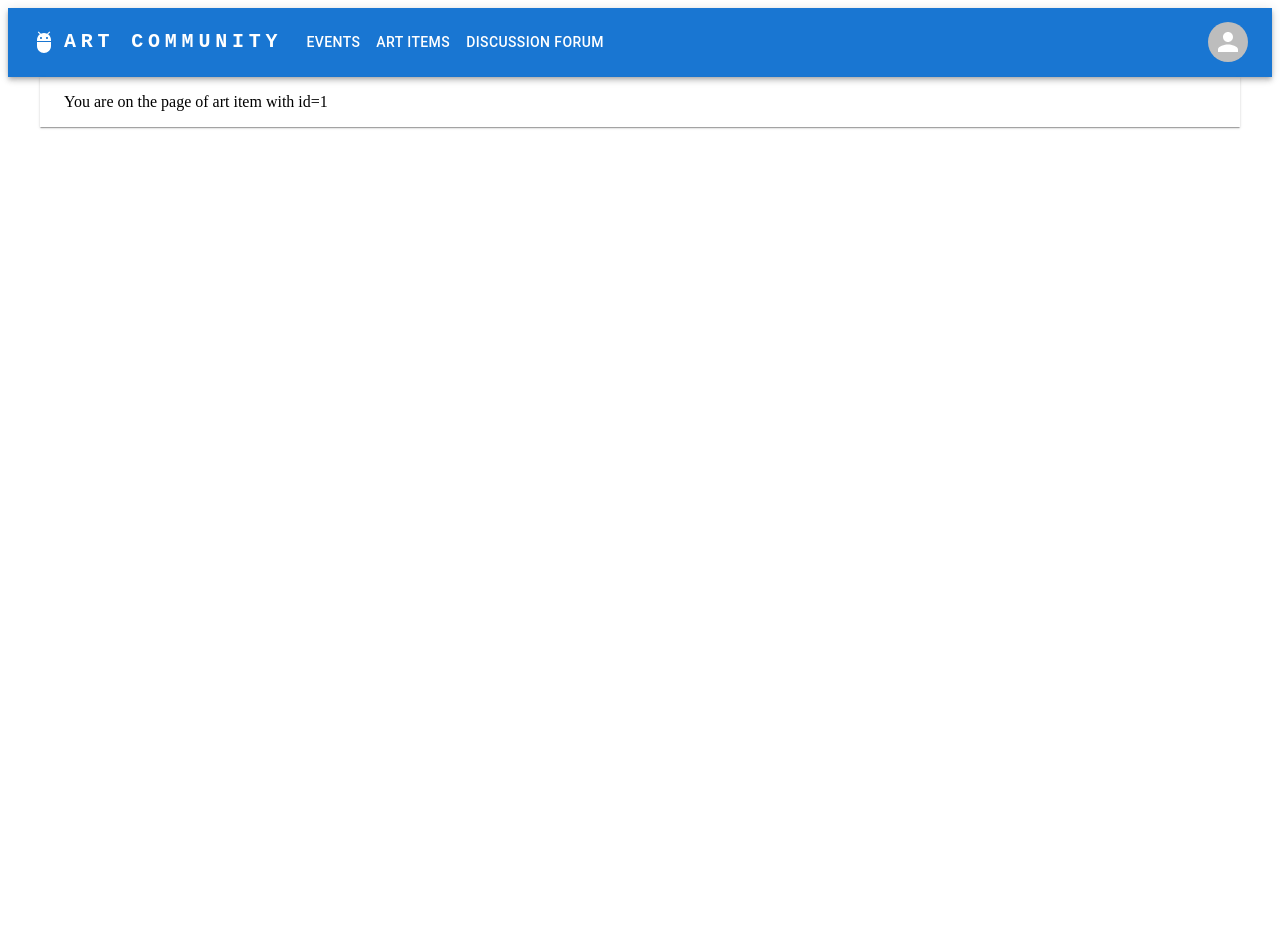
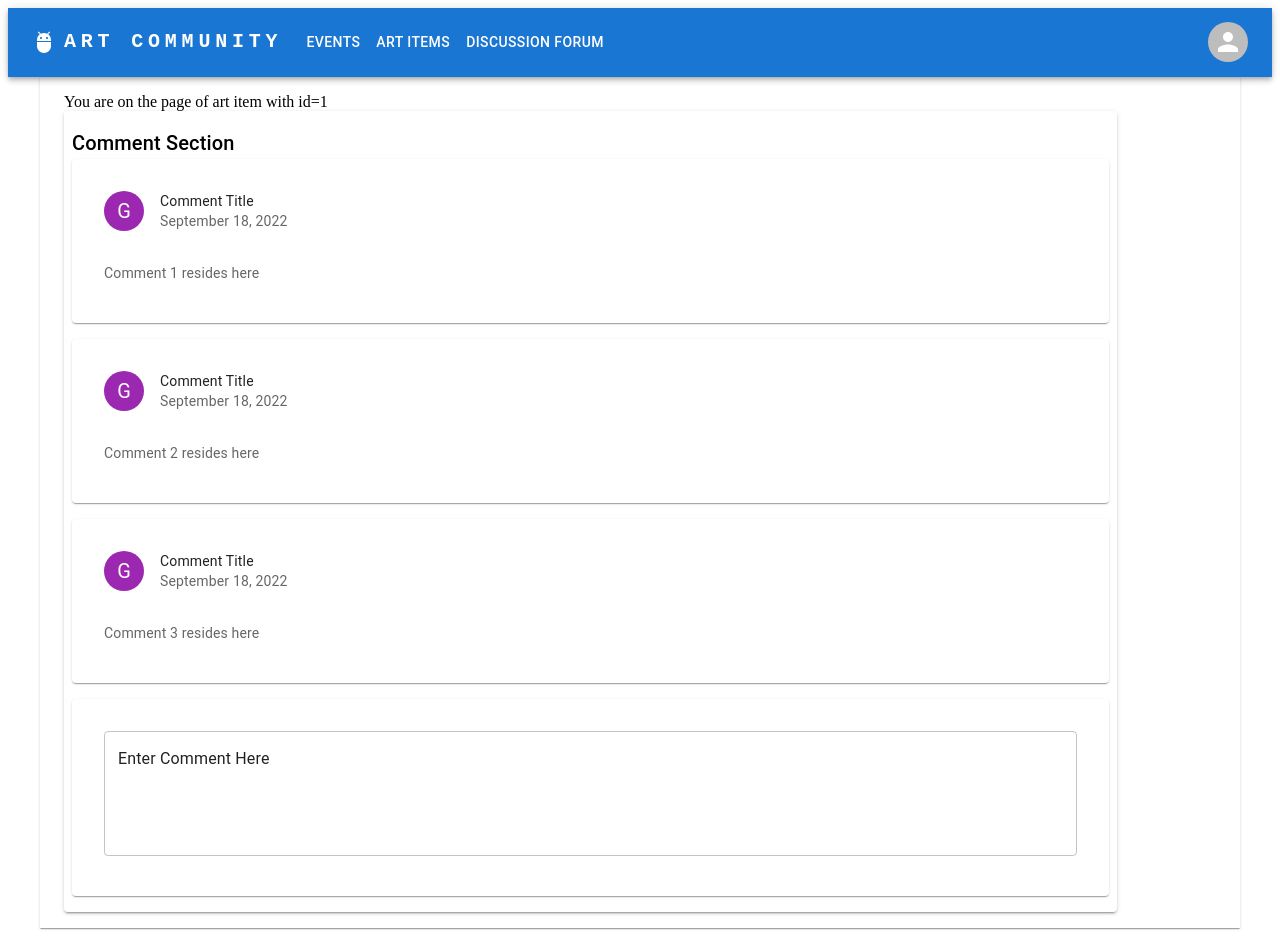
Before and after one commit to bounswe/bounswe2022group7, a React (Vite) app in the folder frontend/: page /art_item/1 in a window 1280 px wide. Before the commit the page ends 800 px from the top, so only its background shows below. Built offline with nearby package versions, Linux system fonts and the light colour scheme.

Commit message:
Add CommentSection to art item page (FE, #270)

```diff
--- a/frontend/src/pages/ArtItemPage/ArtItemPage.js
+++ b/frontend/src/pages/ArtItemPage/ArtItemPage.js
@@ -1,5 +1,7 @@
 import React from 'react'
 import {useParams} from "react-router-dom";
+
+import CommentSection from "../../common/CommentSection"
 
 function ArtItemPage() {
 
@@ -8,6 +10,8 @@ function ArtItemPage() {
     return (
         <div>
             You are on the page of art item with id={id}
+
+            <CommentSection />
         </div>
     )
 }
```
